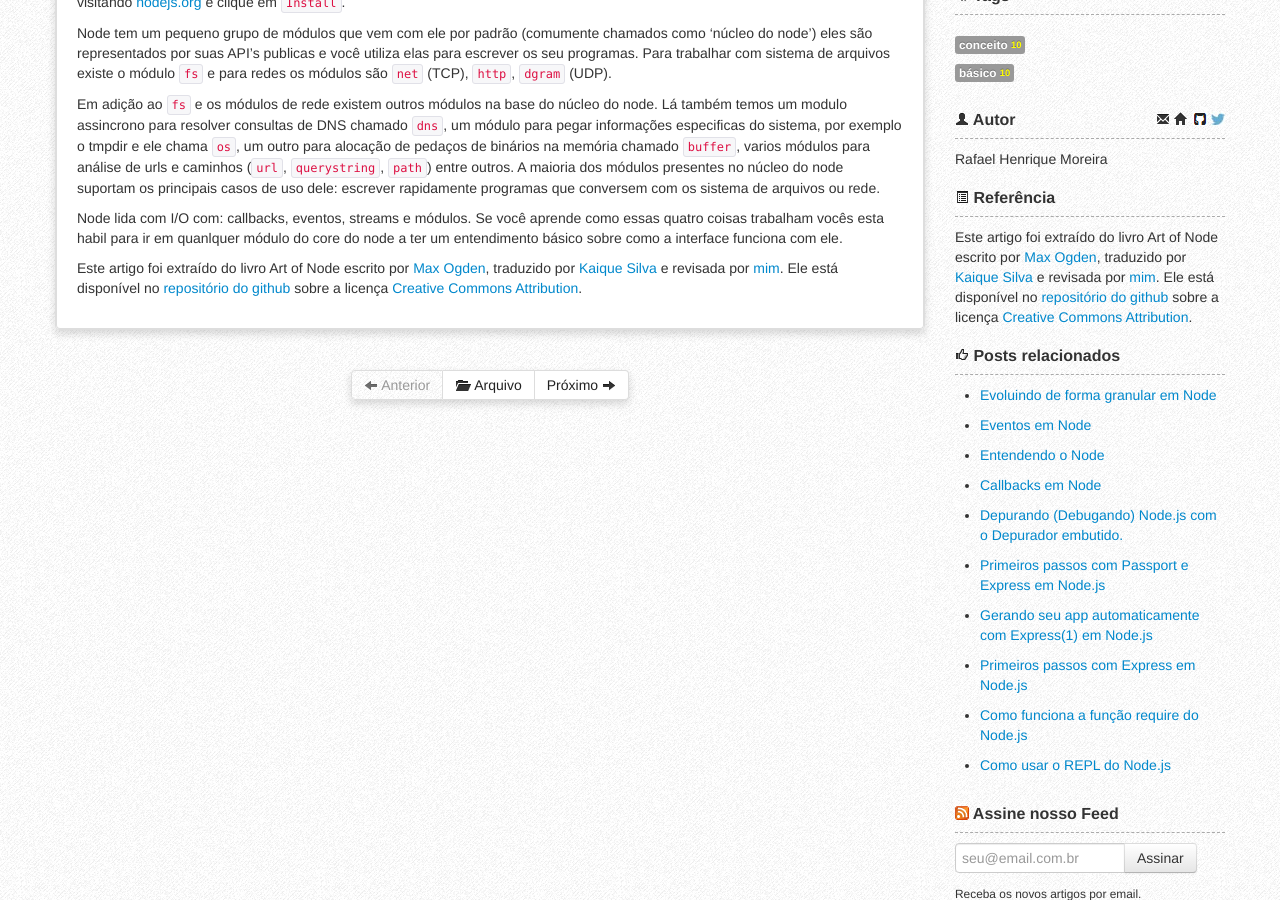
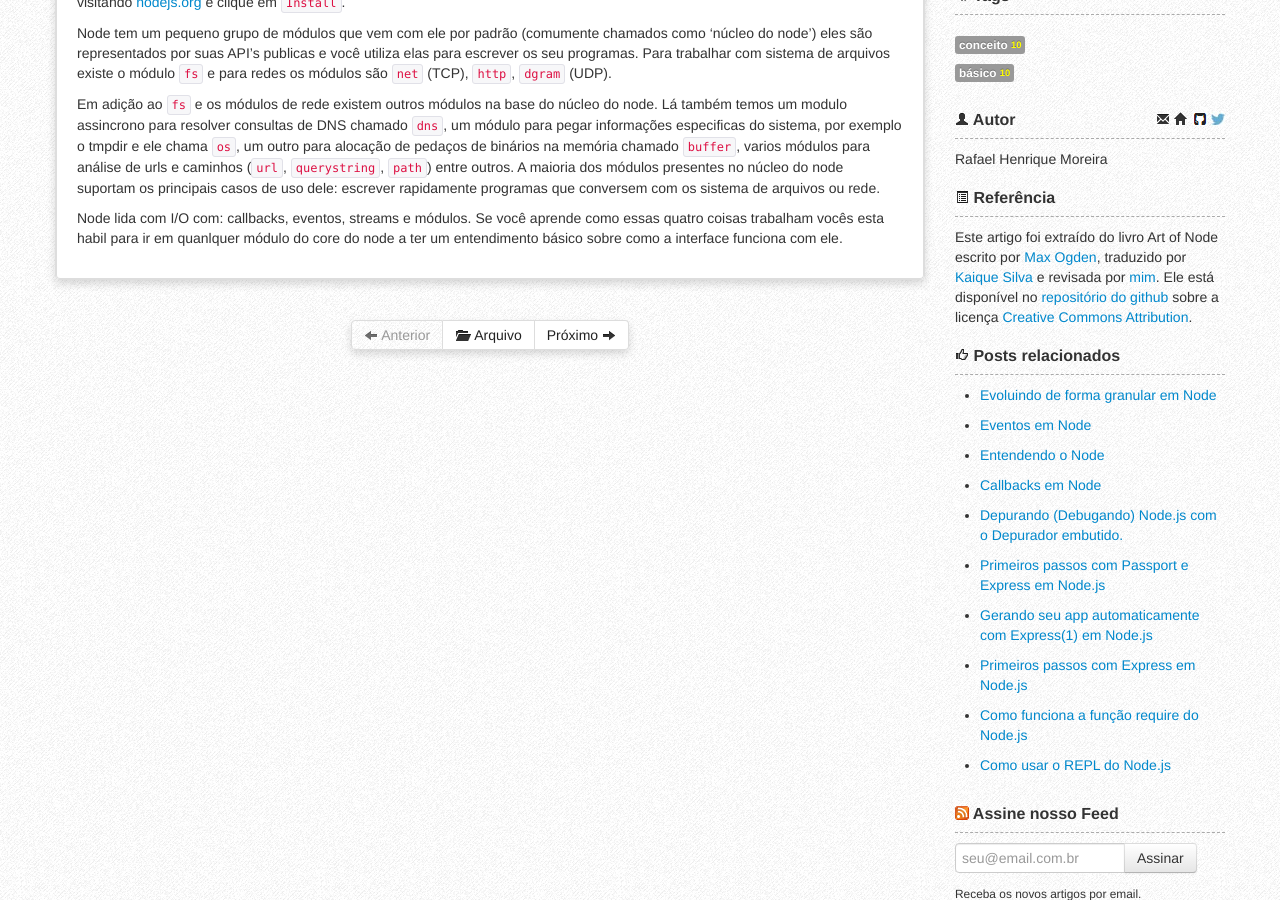
Before and after one commit to nodebr/NodeBR.com, a Jekyll site: the page built from _posts/2013-6-5-modulos-do-nucleo-do-node.md, in a window 1280 px wide and 900 px high, scrolled down 373 px. Built offline with Jekyll 4.4.1, drawn with Linux system fonts in a browser that asks for light colours; comment, search, counter and statistics services are not loaded.

Commit message:
Corrigindo referencia dos artigos

```diff
--- a/_posts/2013-6-5-modulos-do-nucleo-do-node.md
+++ b/_posts/2013-6-5-modulos-do-nucleo-do-node.md
@@ -18,5 +18,3 @@ Node tem um pequeno grupo de módulos que vem com ele por padrão (comumente cha
 Em adição ao `fs` e os módulos de rede existem outros módulos na base do núcleo do node. Lá também temos um modulo assincrono para resolver consultas de DNS chamado `dns`, um módulo para pegar informações especificas do sistema, por exemplo o tmpdir e ele chama `os`, um outro para alocação de pedaços de binários na memória chamado `buffer`, varios módulos para análise de urls e caminhos (`url`, `querystring`, `path`) entre outros. A maioria dos módulos presentes no núcleo do node suportam os principais casos de uso dele: escrever rapidamente programas que conversem com os sistema de arquivos ou rede.
 
 Node lida com I/O com: callbacks, eventos, streams e módulos. Se você aprende como essas quatro coisas trabalham vocês esta habil para ir em quanlquer módulo do core do node a ter um entendimento básico sobre como a interface funciona com ele.
-
-Este artigo foi extraído do livro Art of Node escrito por [Max Ogden](http://maxogden.com/), traduzido por [Kaique Silva](http://kaiquewdev.nodester.com/) e revisada por [mim](http://rafadev.com/). Ele está disponível no [repositório do github](https://github.com/fth-ship/art-of-node) sobre a licença [Creative Commons Attribution](http://creativecommons.org/licenses/by/2.0/).
```
Also changed, not shown: _posts/2013-6-5-callbacks-em-node.md (+0 -2 lines), _posts/2013-6-5-eventos-em-node.md (+0 -2 lines), _posts/2013-6-5-evoluindo-de-forma-granular-em-node.md (+0 -2 lines).
